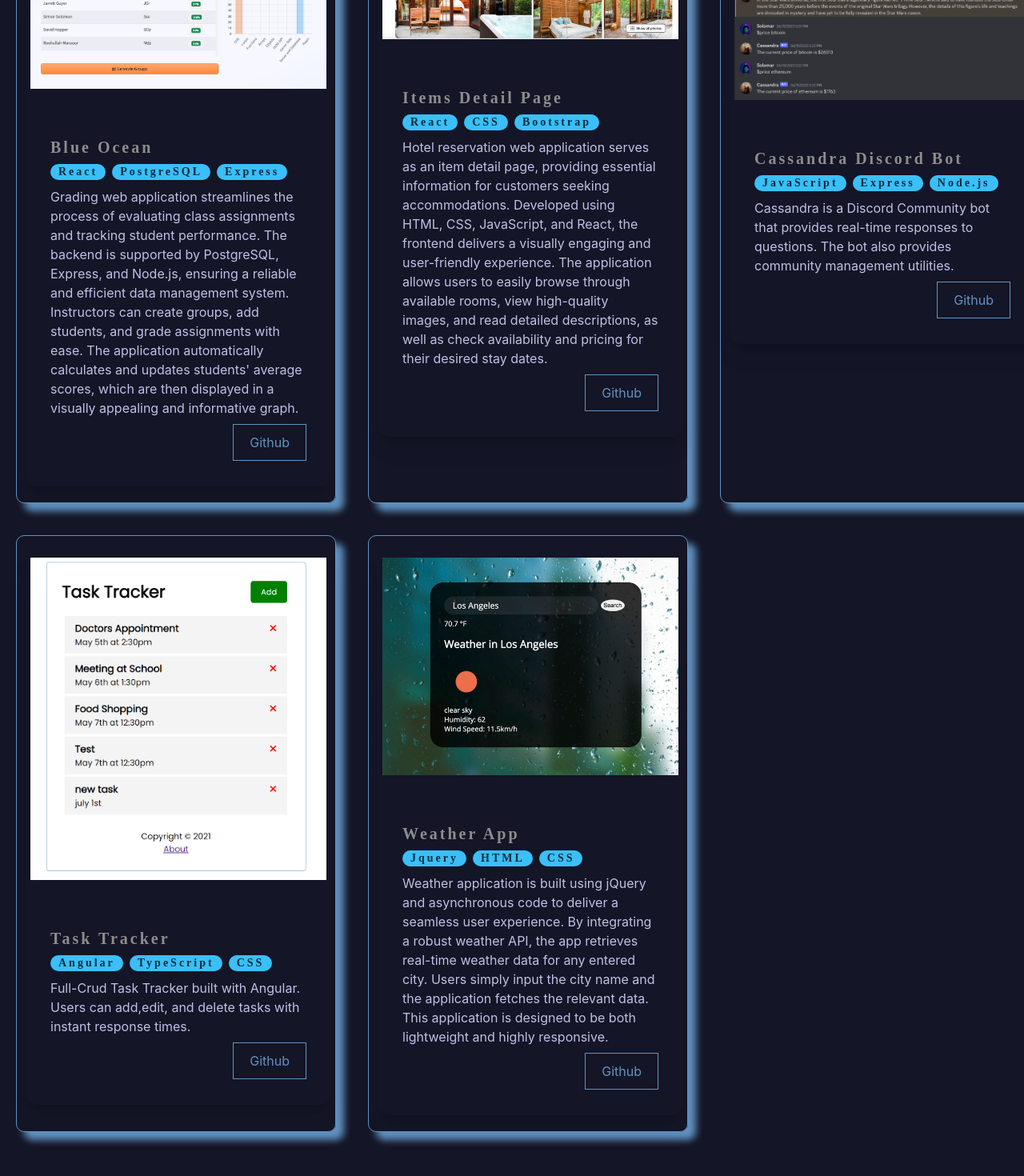
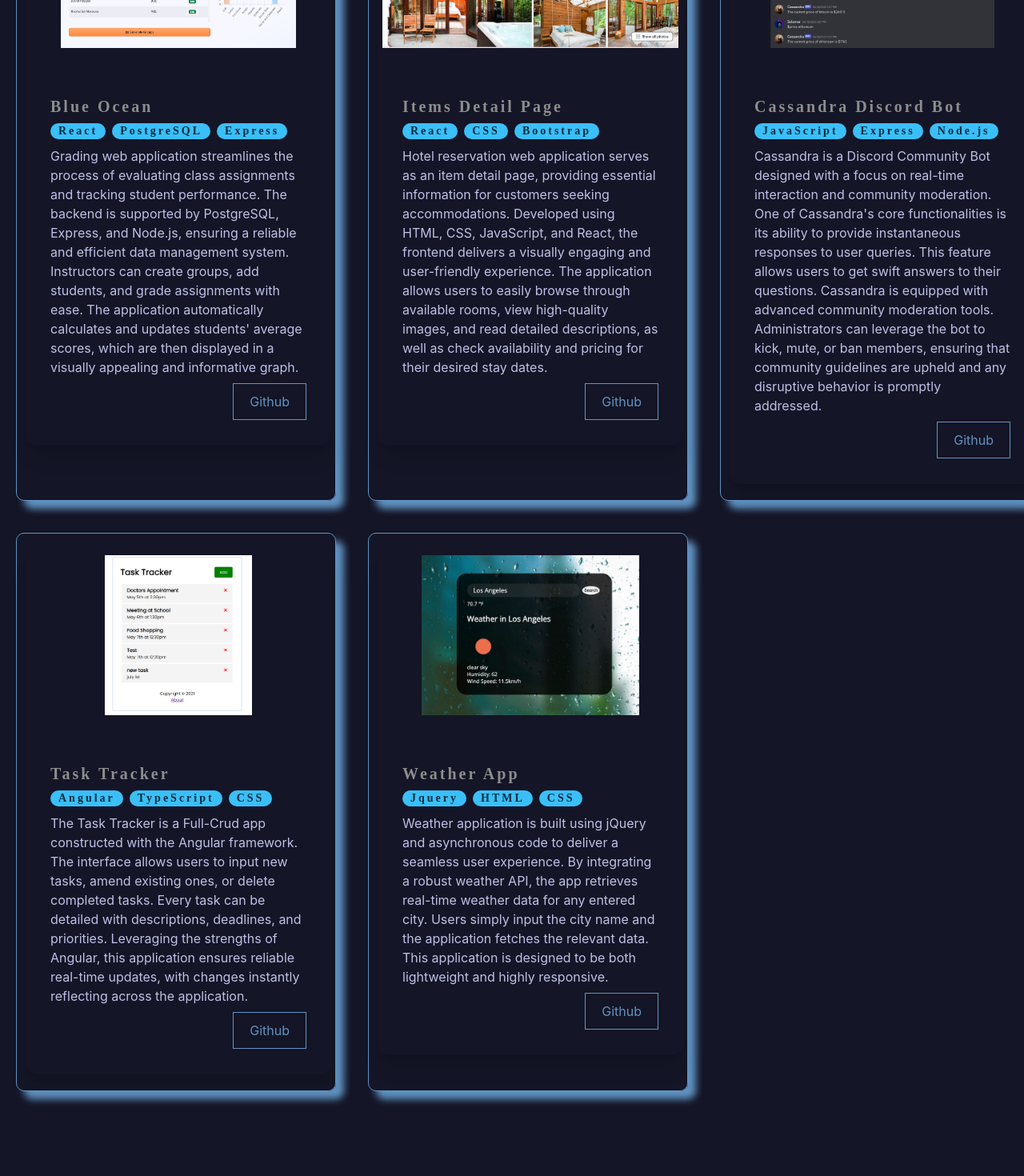
Before and after one commit to snsolomar/Portfolio, a React (Create React App) app in the folder client/: page /portfolio in a window 1280 px wide. Shown: the part 392-1862 px from the top of the page at 80% size. Built offline with nearby package versions, Linux system fonts and the light colour scheme.

Commit message:
portfolio card update

```diff
--- a/client/src/Pages/Portfolio/Portfolio.css
+++ b/client/src/Pages/Portfolio/Portfolio.css
@@ -24,3 +24,9 @@
   color: #fff;
   border: none;
 }
+
+.portfolio-image {
+  width: 100%; /* This will make the image take up the full width of its container */
+  height: 200px; /* Adjust as per your needs */
+  object-fit: cover; /* This will ensure your images cover the full width and height without distortion */
+}
--- a/client/src/Pages/Portfolio/Portfolio.js
+++ b/client/src/Pages/Portfolio/Portfolio.js
@@ -12,7 +12,7 @@ const Portfolio = ({ portfolio }) => {
       <div className="card min-w-[300px] lg:w-96 bg-base-100 shadow-xl">
         <figure>
           <a href={gitHubLink} target="_blank" rel="noopener noreferrer">
-            <img src={image} alt="portfolio" />
+            <img className="portfolio-image" src={image} alt="portfolio" />
           </a>
         </figure>
         <div className="card-body">
--- a/client/src/Pages/Portfolio/Portfolios.js
+++ b/client/src/Pages/Portfolio/Portfolios.js
@@ -35,7 +35,7 @@ const Portfolios = () => {
       image: p4,
       title: "Cassandra Discord Bot",
       description:
-        "Cassandra is a Discord Community bot that provides real-time responses to questions. The bot also provides community management utilities.",
+        "Cassandra is a Discord Community Bot designed with a focus on real-time interaction and community moderation. One of Cassandra's core functionalities is its ability to provide instantaneous responses to user queries. This feature allows users to get swift answers to their questions. Cassandra is equipped with advanced community moderation tools. Administrators can leverage the bot to kick, mute, or ban members, ensuring that community guidelines are upheld and any disruptive behavior is promptly addressed.",
       stack1: "JavaScript",
       stack2: "Express",
       stack3: "Node.js",
@@ -46,7 +46,7 @@ const Portfolios = () => {
       image: p5,
       title: "Task Tracker",
       description:
-        "Full-Crud Task Tracker built with Angular. Users can add,edit, and delete tasks with instant response times.",
+        "The Task Tracker is a Full-Crud app constructed with the Angular framework. The interface allows users to input new tasks, amend existing ones, or delete completed tasks. Every task can be detailed with descriptions, deadlines, and priorities. Leveraging the strengths of Angular, this application ensures reliable real-time updates, with changes instantly reflecting across the application. ",
       stack1: "Angular",
       stack2: "TypeScript",
       stack3: "CSS",
```
Also changed, not shown: client/firebase.json.
